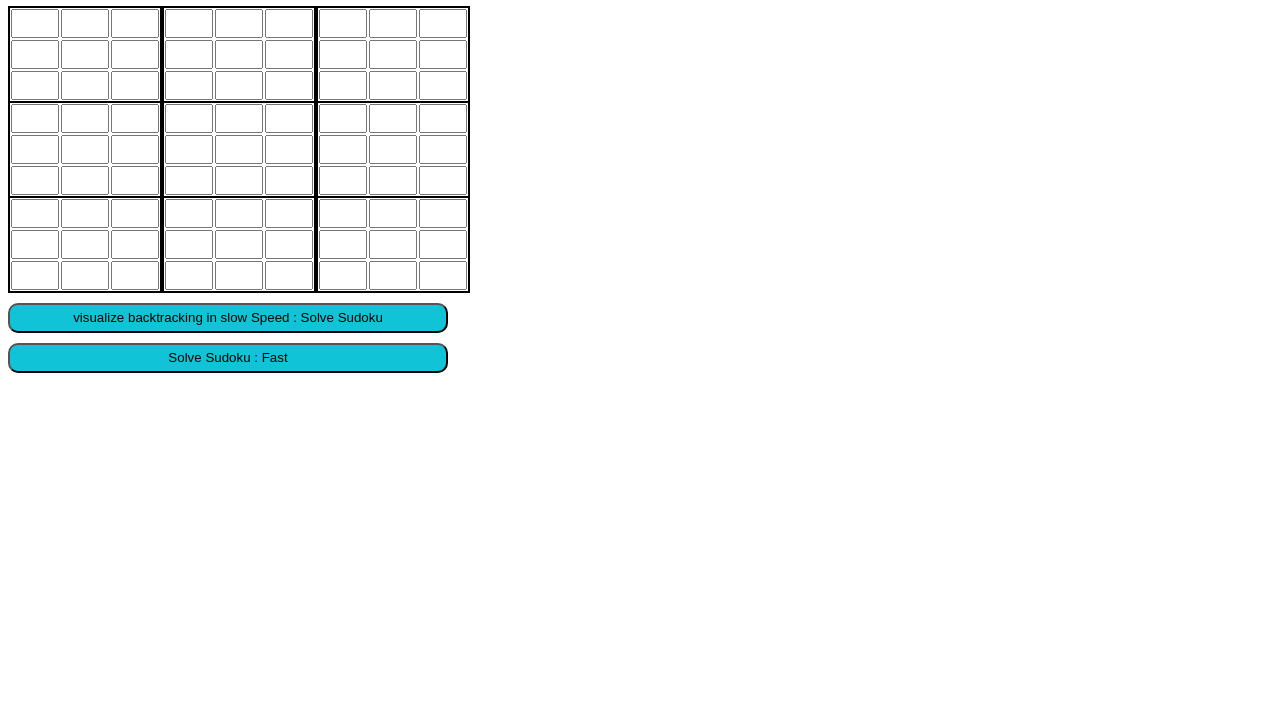
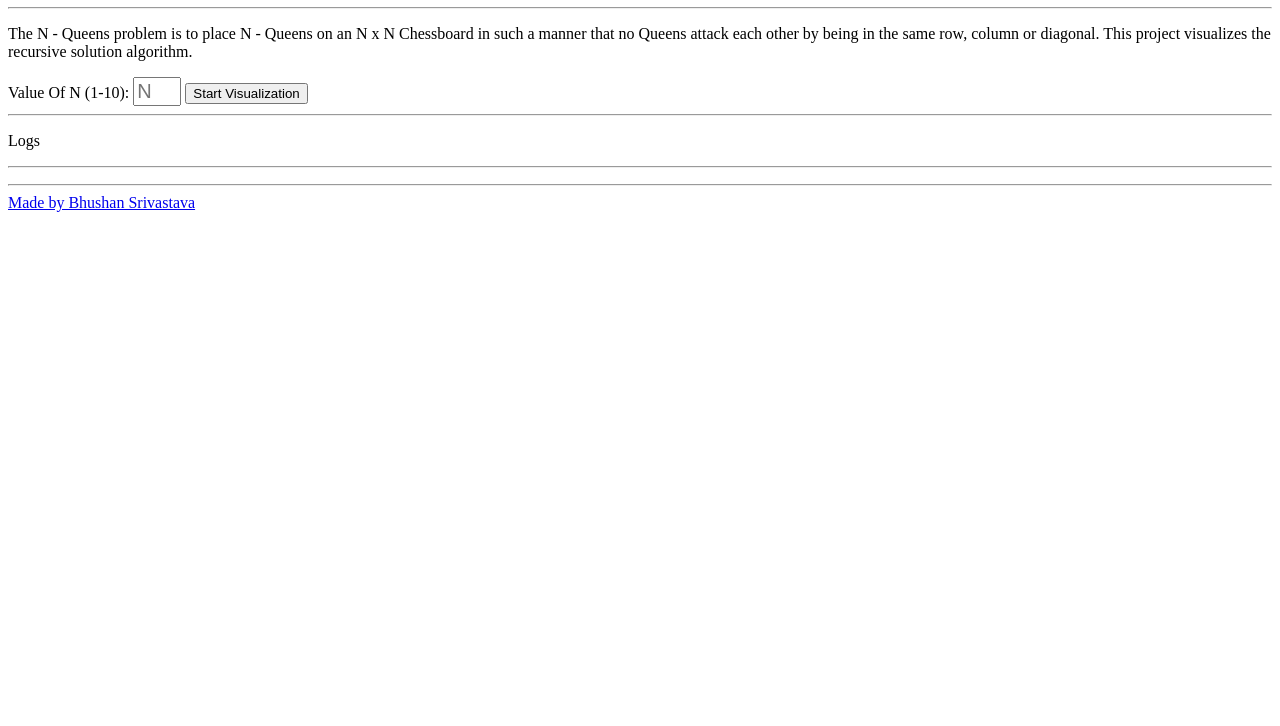
Before and after one commit to epavan162/FRT_PROJECT-SUDOKU-SOLVER, a plain HTML site: page index.html in a window 1280 px wide. Shown: the part 74-800 px from the top of the page. Drawn offline with Linux system fonts and the light colour scheme; files that its build step writes are made by us from their sources.

Commit message:
Update index.html

```diff
--- a/index.html
+++ b/index.html
@@ -2,211 +2,114 @@
 <html lang="en">
 
 <head>
+    <!-- meta tags -->
     <meta charset="UTF-8">
     <meta http-equiv="X-UA-Compatible" content="IE=edge">
     <meta name="viewport" content="width=device-width, initial-scale=1.0">
-    <meta name="description" content="Visualize backtracking algorithm by sudoku solver">
-    <title>Sudoku Solver : visualize backtracking algorithm</title>
-    <link rel="stylesheet" href="style.css">
-    <h1>Future Ready Talent Project</h1>
-    <script type="application/ld+json">
-        {
-          "@context": "https://schema.org/",
-          "@type": "Person",
-          "name": "Ankit Kumar Jha",
-          "url": "https://ankitjha2603.github.io/sudoku-solver-backtracking-js",
-          "image": "https://avatars.githubusercontent.com/u/84379558?v=4",
-          "sameAs": [
-            "https://www.linkedin.com/in/ankitjha2603/",
-            "https://github.com/ankitjha2603"
-          ]
-        }
-        </script>
+    <meta name="description"
+        content="The N-Queens problem is to place N-Queens on an NxN chessboard such that no queens attack each other. This project visualizes the recursive solution algorithm.">
+    <meta name="keywords" content="N-Queens problem">
+    <meta name="robots" content="index, follow">
+
+    <!-- open graph meta tags -->
+    <meta property="og:type" content="website">
+    <meta property="og:title" content="N-Queens Visualizer">
+    <meta property="og:url" content="https://bhushan-srivastava.github.io/N-Queens-Visualizer/">
+    <meta property="og:image"
+        content="https://raw.githubusercontent.com/bhushan-srivastava/N-Queens-Visualizer/main/images/favicon.png">
+    <meta property="og:description"
+        content="The N-Queens problem is to place N-Queens on an NxN chessboard such that no queens attack each other. This project visualizes the recursive solution algorithm.">
+
+    <!-- twitter summary card meta tags -->
+    <meta name="twitter:card" content="summary">
+    <meta name="twitter:title" content="N-Queens Visualizer">
+    <meta name="twitter:description"
+        content="The N-Queens problem is to place N-Queens on an NxN chessboard such that no queens attack each other. This project visualizes the recursive solution algorithm.">
+    <meta name="twitter:image"
+        content="https://raw.githubusercontent.com/bhushan-srivastava/N-Queens-Visualizer/main/images/favicon.png">
+    <meta name="twitter:image:alt" content="Image of a crown">
+
+    <!-- twitter summary large image card meta tags -->
+    <!-- <meta name="twitter:card" content="summary_large_image">
+    <meta name="twitter:title" content="Document">
+    <meta name="twitter:description" content="description">
+    <meta name="twitter:image" content="some-image-url">
+    <meta name="twitter:image:alt" content="image-alt-text"> -->
+
+    <!-- title -->
+    <title>N-Queens Visualizer</title>
+
+    <!-- external style sheet -->
+    <link rel="stylesheet" href="./css/style.css">
+
+    <!-- favicon -->
+    <link rel="shortcut icon" href="./images/favicon.png" type="image/x-icon">
 </head>
 
 <body>
-    <div>
-        <div>
-            <div>
-                <table>
-                    <tr>
-                        <td><input type="number" min="1" max="9"></td>
-                        <td><input type="number" min="1" max="9"></td>
-                        <td><input type="number" min="1" max="9"></td>
-                    </tr>
-                    <tr>
-                        <td><input type="number" min="1" max="9"></td>
-                        <td><input type="number" min="1" max="9"></td>
-                        <td><input type="number" min="1" max="9"></td>
-                    </tr>
-                    <tr>
-                        <td><input type="number" min="1" max="9"></td>
-                        <td><input type="number" min="1" max="9"></td>
-                        <td><input type="number" min="1" max="9"></td>
-                    </tr>
-                </table>
-            </div>
-            <div>
-                <table>
-                    <tr>
-                        <td><input type="number" min="1" max="9"></td>
-                        <td><input type="number" min="1" max="9"></td>
-                        <td><input type="number" min="1" max="9"></td>
-                    </tr>
-                    <tr>
-                        <td><input type="number" min="1" max="9"></td>
-                        <td><input type="number" min="1" max="9"></td>
-                        <td><input type="number" min="1" max="9"></td>
-                    </tr>
-                    <tr>
-                        <td><input type="number" min="1" max="9"></td>
-                        <td><input type="number" min="1" max="9"></td>
-                        <td><input type="number" min="1" max="9"></td>
-                    </tr>
-                </table>
-            </div>
-            <div>
-                <table>
-                    <tr>
-                        <td><input type="number" min="1" max="9"></td>
-                        <td><input type="number" min="1" max="9"></td>
-                        <td><input type="number" min="1" max="9"></td>
-                    </tr>
-                    <tr>
-                        <td><input type="number" min="1" max="9"></td>
-                        <td><input type="number" min="1" max="9"></td>
-                        <td><input type="number" min="1" max="9"></td>
-                    </tr>
-                    <tr>
-                        <td><input type="number" min="1" max="9"></td>
-                        <td><input type="number" min="1" max="9"></td>
-                        <td><input type="number" min="1" max="9"></td>
-                    </tr>
-                </table>
-            </div>
+    <!-- header -->
+    <header>
+        <!-- heading of the page -->
+        <h1>
+            <!-- &#9813; is html emoji code for a crown emoji -->
+            N-Queens Visualizer &#9813;
+        </h1>
+
+        <!-- horizontal line below the title of the page -->
+        <hr id="title-hr">
+
+        <!-- description of the page -->
+        <div id="description-of-the-algorithm">
+            <p>
+                The N - Queens problem is to place N - Queens on an N x N Chessboard in such a manner that no Queens
+                attack each other by being in the same row, column or diagonal. This project visualizes the recursive
+                solution algorithm.
+            </p>
         </div>
-        <div>
-            <div>
-                <table>
-                    <tr>
-                        <td><input type="number" min="1" max="9"></td>
-                        <td><input type="number" min="1" max="9"></td>
-                        <td><input type="number" min="1" max="9"></td>
-                    </tr>
-                    <tr>
-                        <td><input type="number" min="1" max="9"></td>
-                        <td><input type="number" min="1" max="9"></td>
-                        <td><input type="number" min="1" max="9"></td>
-                    </tr>
-                    <tr>
-                        <td><input type="number" min="1" max="9"></td>
-                        <td><input type="number" min="1" max="9"></td>
-                        <td><input type="number" min="1" max="9"></td>
-                    </tr>
-                </table>
-            </div>
-            <div>
-                <table>
-                    <tr>
-                        <td><input type="number" min="1" max="9"></td>
-                        <td><input type="number" min="1" max="9"></td>
-                        <td><input type="number" min="1" max="9"></td>
-                    </tr>
-                    <tr>
-                        <td><input type="number" min="1" max="9"></td>
-                        <td><input type="number" min="1" max="9"></td>
-                        <td><input type="number" min="1" max="9"></td>
-                    </tr>
-                    <tr>
-                        <td><input type="number" min="1" max="9"></td>
-                        <td><input type="number" min="1" max="9"></td>
-                        <td><input type="number" min="1" max="9"></td>
-                    </tr>
-                </table>
-            </div>
-            <div>
-                <table>
-                    <tr>
-                        <td><input type="number" min="1" max="9"></td>
-                        <td><input type="number" min="1" max="9"></td>
-                        <td><input type="number" min="1" max="9"></td>
-                    </tr>
-                    <tr>
-                        <td><input type="number" min="1" max="9"></td>
-                        <td><input type="number" min="1" max="9"></td>
-                        <td><input type="number" min="1" max="9"></td>
-                    </tr>
-                    <tr>
-                        <td><input type="number" min="1" max="9"></td>
-                        <td><input type="number" min="1" max="9"></td>
-                        <td><input type="number" min="1" max="9"></td>
-                    </tr>
-                </table>
-            </div>
-        </div>
-        <div>
-            <div>
-                <table>
-                    <tr>
-                        <td><input type="number" min="1" max="9"></td>
-                        <td><input type="number" min="1" max="9"></td>
-                        <td><input type="number" min="1" max="9"></td>
-                    </tr>
-                    <tr>
-                        <td><input type="number" min="1" max="9"></td>
-                        <td><input type="number" min="1" max="9"></td>
-                        <td><input type="number" min="1" max="9"></td>
-                    </tr>
-                    <tr>
-                        <td><input type="number" min="1" max="9"></td>
-                        <td><input type="number" min="1" max="9"></td>
-                        <td><input type="number" min="1" max="9"></td>
-                    </tr>
-                </table>
-            </div>
-            <div>
-                <table>
-                    <tr>
-                        <td><input type="number" min="1" max="9"></td>
-                        <td><input type="number" min="1" max="9"></td>
-                        <td><input type="number" min="1" max="9"></td>
-                    </tr>
-                    <tr>
-                        <td><input type="number" min="1" max="9"></td>
-                        <td><input type="number" min="1" max="9"></td>
-                        <td><input type="number" min="1" max="9"></td>
-                    </tr>
-                    <tr>
-                        <td><input type="number" min="1" max="9"></td>
-                        <td><input type="number" min="1" max="9"></td>
-                        <td><input type="number" min="1" max="9"></td>
-                    </tr>
-                </table>
-            </div>
-            <div>
-                <table>
-                    <tr>
-                        <td><input type="number" min="1" max="9"></td>
-                        <td><input type="number" min="1" max="9"></td>
-                        <td><input type="number" min="1" max="9"></td>
-                    </tr>
-                    <tr>
-                        <td><input type="number" min="1" max="9"></td>
-                        <td><input type="number" min="1" max="9"></td>
-                        <td><input type="number" min="1" max="9"></td>
-                    </tr>
-                    <tr>
-                        <td><input type="number" min="1" max="9"></td>
-                        <td><input type="number" min="1" max="9"></td>
-                        <td><input type="number" min="1" max="9"></td>
-                    </tr>
-                </table>
-            </div>
-        </div>
-    </div>
-    <button id="visualize">visualize backtracking in slow Speed : Solve Sudoku</button>
-    <br><button id="solve">Solve Sudoku : Fast</button>
-    <script src="script.js"></script>
+    </header>
+
+    <!-- main section-->
+    <main>
+        <!-- algorithm visualizer section -->
+        <section id="algorithm-visualizer-section">
+            <!-- input section -->
+            <section id="input-section">
+                <!-- input the Value Of N -->
+                <label for="value-of-n">Value Of N (1-10):</label>
+                <!-- number input with validation -->
+                <input id="value-of-n" type="number" min="1" max="10" placeholder="N"
+                    onkeyup="validity.valid||(value='');">
+
+                <!-- Start Visualization Button-->
+                <button id="start-visualization">Start Visualization</button>
+
+                <hr>
+            </section>
+
+            <!-- N-Queens Visualizer section -->
+            <section id="n-queens-visualizer-section">
+            </section>
+        </section>
+
+        <!-- log section -->
+        <section id="log-section">
+            <p>
+                Logs
+
+                <hr>
+            </p>
+        </section>
+
+        <!-- javascript file -->
+        <script src="./js/App.js" type="module"></script>
+    </main>
+
+    <!-- footer -->
+    <footer>
+        <hr>
+
+        <a href="https://github.com/bhushan-srivastava/">Made by Bhushan Srivastava</a>
+    </footer>
 </body>
 
 </html>
```
